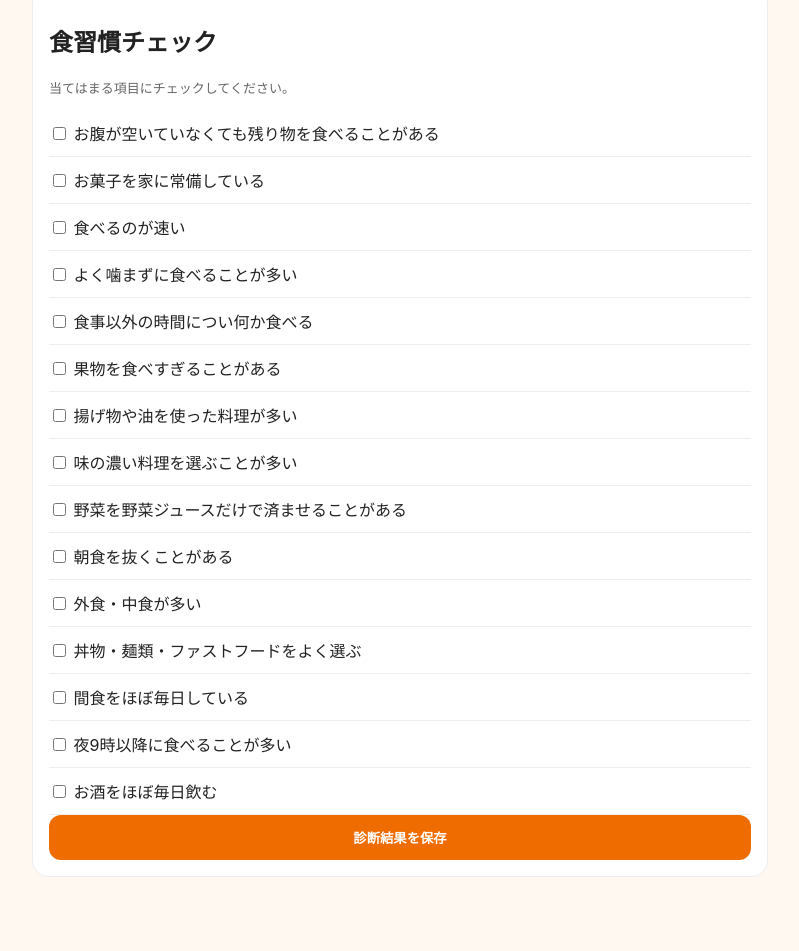
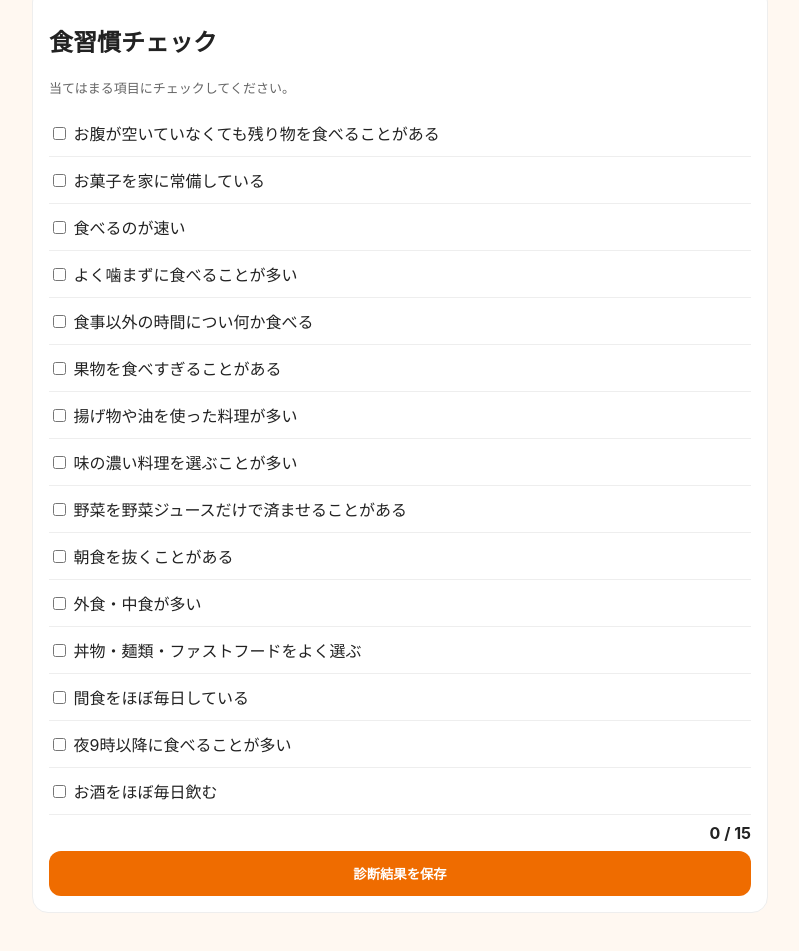
Before and after one commit to hopekotobuki2515-ux/smart-diet, a plain HTML site: page index.html in a window 1280 px wide. Shown: the part 247-1198 px from the top of the page, without its empty margins (240-1039 px from the left). Drawn offline with Linux system fonts and the light colour scheme.

Commit message:
Update index.html

```diff
--- a/index.html
+++ b/index.html
@@ -79,7 +79,9 @@ nav button{
 <h2>食習慣チェック</h2>
 <p class="muted">当てはまる項目にチェックしてください。</p>
 <div id="questions"></div>
+<div id="diagnosisCount" style="text-align:right;font-weight:700;margin:8px 0;">0 / 15</div>
 <button class="primary" id="saveDiagnosis">診断結果を保存</button>
+
 </div>
 <div class="card hidden" id="goalPickerCard">
 <h2>最初の改善目標</h2>
@@ -163,7 +165,13 @@ const day=()=>{
 };
 function title(id){return H.find(x=>x[0]===id)[1]}
 function renderQ(){const s=get("diagnosis",[]);$("#questions").innerHTML=H.map(([id,t])=>`<div class=q><label><input type=checkbox value="${id}" ${s.includes(id)?"checked":""}> ${t}</label></div>`).join("")}
-function renderPicker(){
+function updateDiagnosisCount(){
+  const count=$$("#questions input:checked").length;
+  $("#diagnosisCount").textContent=`${count} / ${H.length}`;
+}
+$("#questions").addEventListener("change",updateDiagnosisCount);
+setTimeout(updateDiagnosisCount,0);
+  function renderPicker(){
   const d=get("diagnosis",[]);
   const g=get("goals",[]);
   const completed=get("completedGoals",[]);
```
